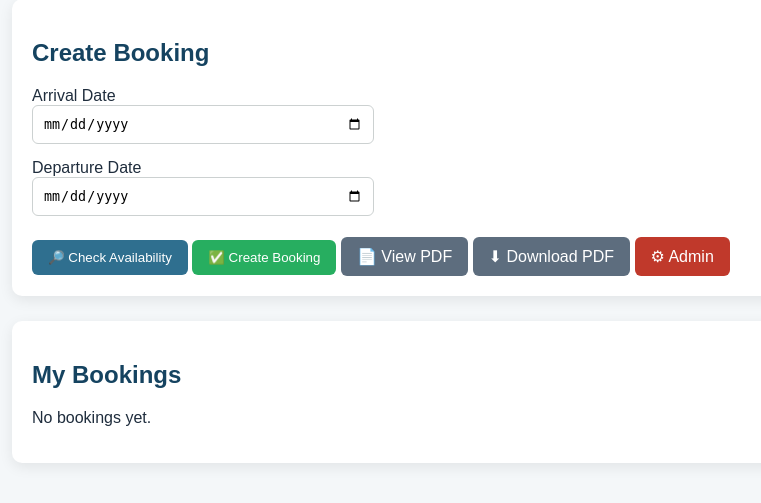
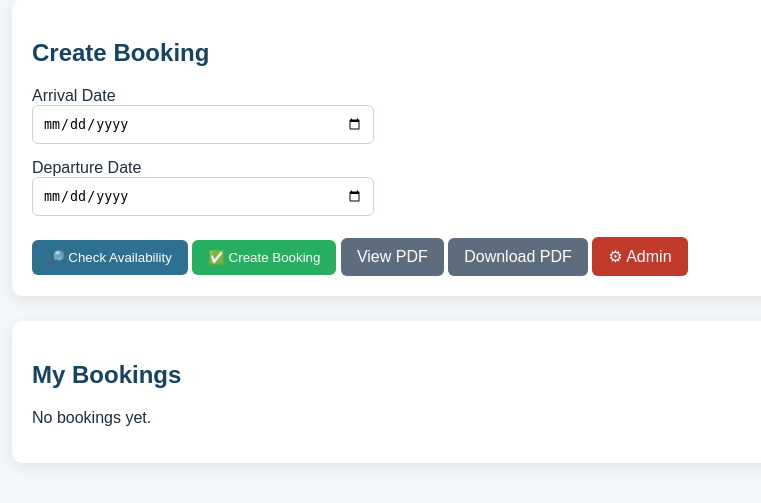
Before and after one commit to GoggaWilma/aquavaal-booking, a Django app: page / in a window 1280 px wide. Shown: the part 169-672 px from the top of the page, without its empty margins (28-789 px from the left). Run offline with Django 5.2, Linux system fonts and the light colour scheme; the visitor is signed in with stand-in values (Sample User, id 1); data that the repository does not hold is empty.

```diff
--- a/bookings/templates/dashboard.html
+++ b/bookings/templates/dashboard.html
@@ -316,9 +316,9 @@
                         ✅ Create Booking
                     </button>
 
-                    <a href="/report/stands/" target="_blank" class="button secondary">📄 View PDF</a>
+                    <a href="/report/stands/" target="_blank" class="button secondary"> View PDF</a>
 
-                    <a href="/report/stands/?download=1" class="button secondary">⬇ Download PDF</a>
+                    <a href="/report/stands/?download=1" class="button secondary"> Download PDF</a>
 
                     <a href="/admin/" class="button danger">⚙ Admin</a>
                 </div>
```
